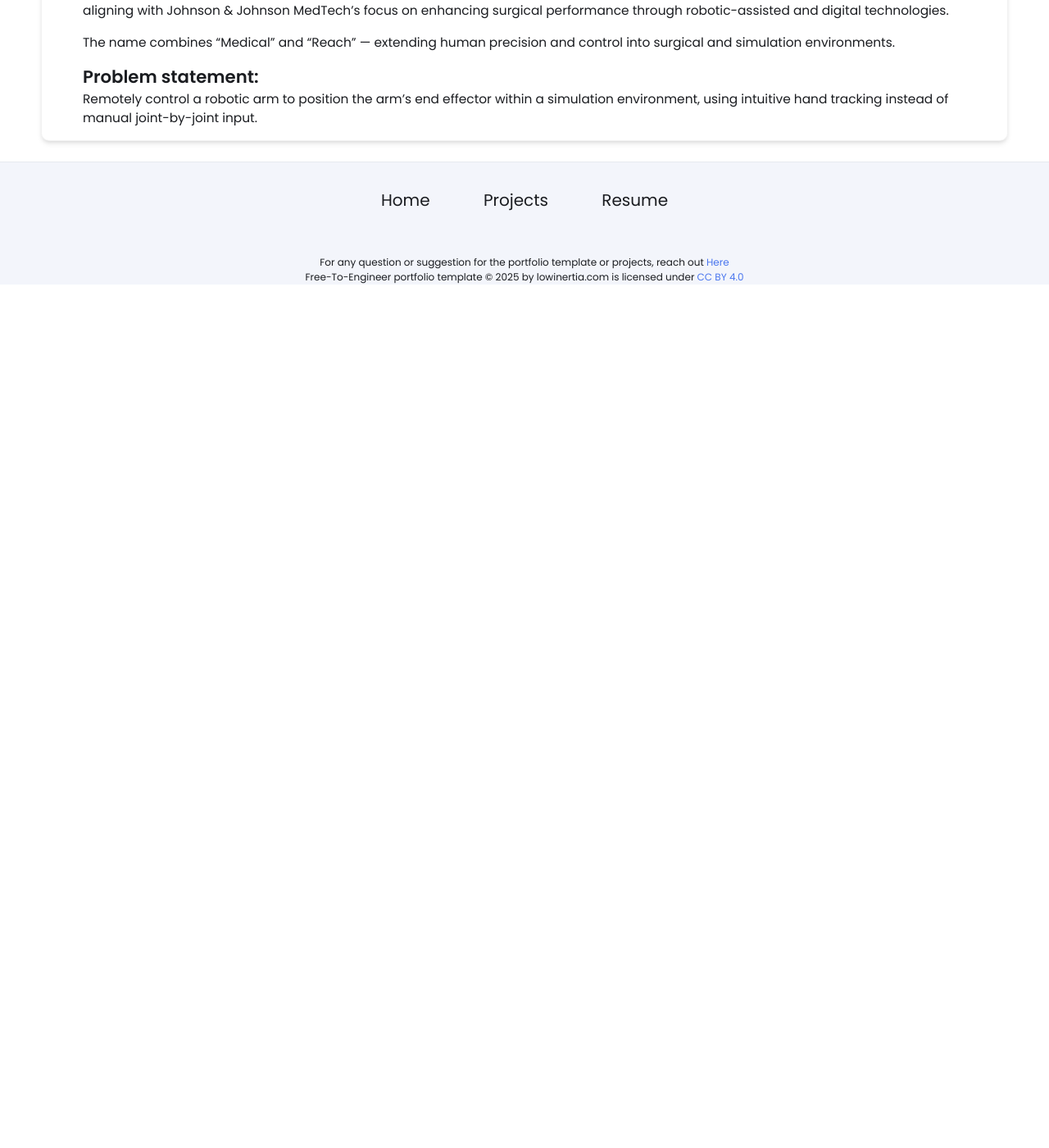
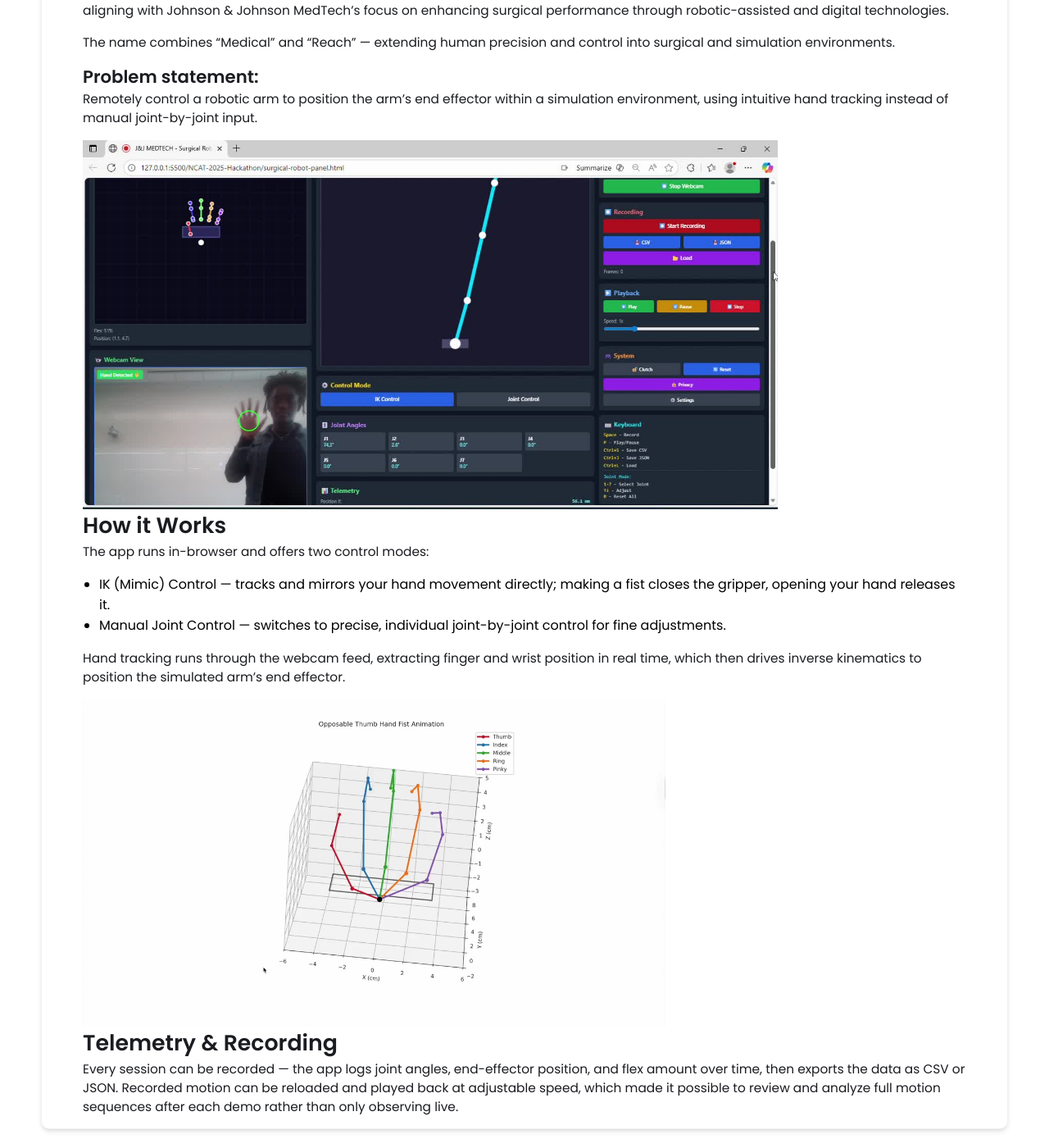
Before and after one commit to cheikh-ab-toure/cheikh-ab-toure.github.io, a Jekyll site: the page built from _projects/Med Reach/index.md, in a window 1280 px wide and 1400 px high, scrolled down 885 px. Shown: the whole window at 82% size. Built offline with Jekyll 4.4.1, drawn with Linux system fonts in a browser that asks for light colours; before the commit the page ends 1232 px from its top, so only the background shows below that.

Commit message:
Expand index.md with app functionality details
Added sections on functionality, control modes, and telemetry.

```diff
--- a/_projects/Med Reach/index.md
+++ b/_projects/Med Reach/index.md
@@ -19,3 +19,16 @@ The name combines "Medical" and "Reach" — extending human precision and contro
 
 ## Problem statement:
 Remotely control a robotic arm to position the arm's end effector within a simulation environment, using intuitive hand tracking instead of manual joint-by-joint input.
+{% include image-gallery.html images="control-panel-demo.png" height="450" %}
+
+# How it Works
+The app runs in-browser and offers two control modes:
+- IK (Mimic) Control — tracks and mirrors your hand movement directly; making a fist closes the gripper, opening your hand releases it.
+- Manual Joint Control — switches to precise, individual joint-by-joint control for fine adjustments.
+
+Hand tracking runs through the webcam feed, extracting finger and wrist position in real time, which then drives inverse kinematics to position the simulated arm's end effector.
+
+{% include image-gallery.html images="joint-motion-plot.png" height="400" %}
+
+# Telemetry & Recording
+Every session can be recorded — the app logs joint angles, end-effector position, and flex amount over time, then exports the data as CSV or JSON. Recorded motion can be reloaded and played back at adjustable speed, which made it possible to review and analyze full motion sequences after each demo rather than only observing live.
```
